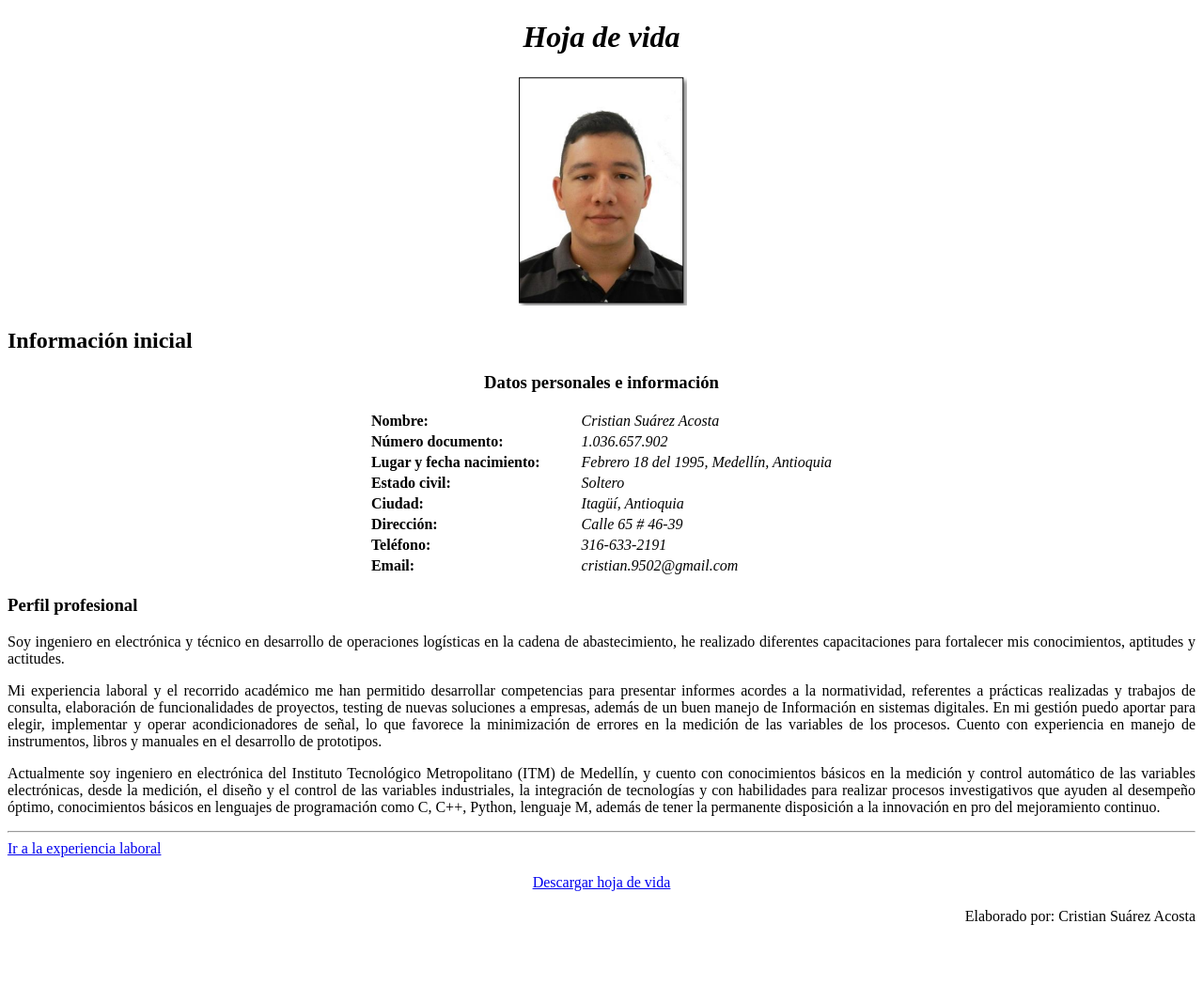
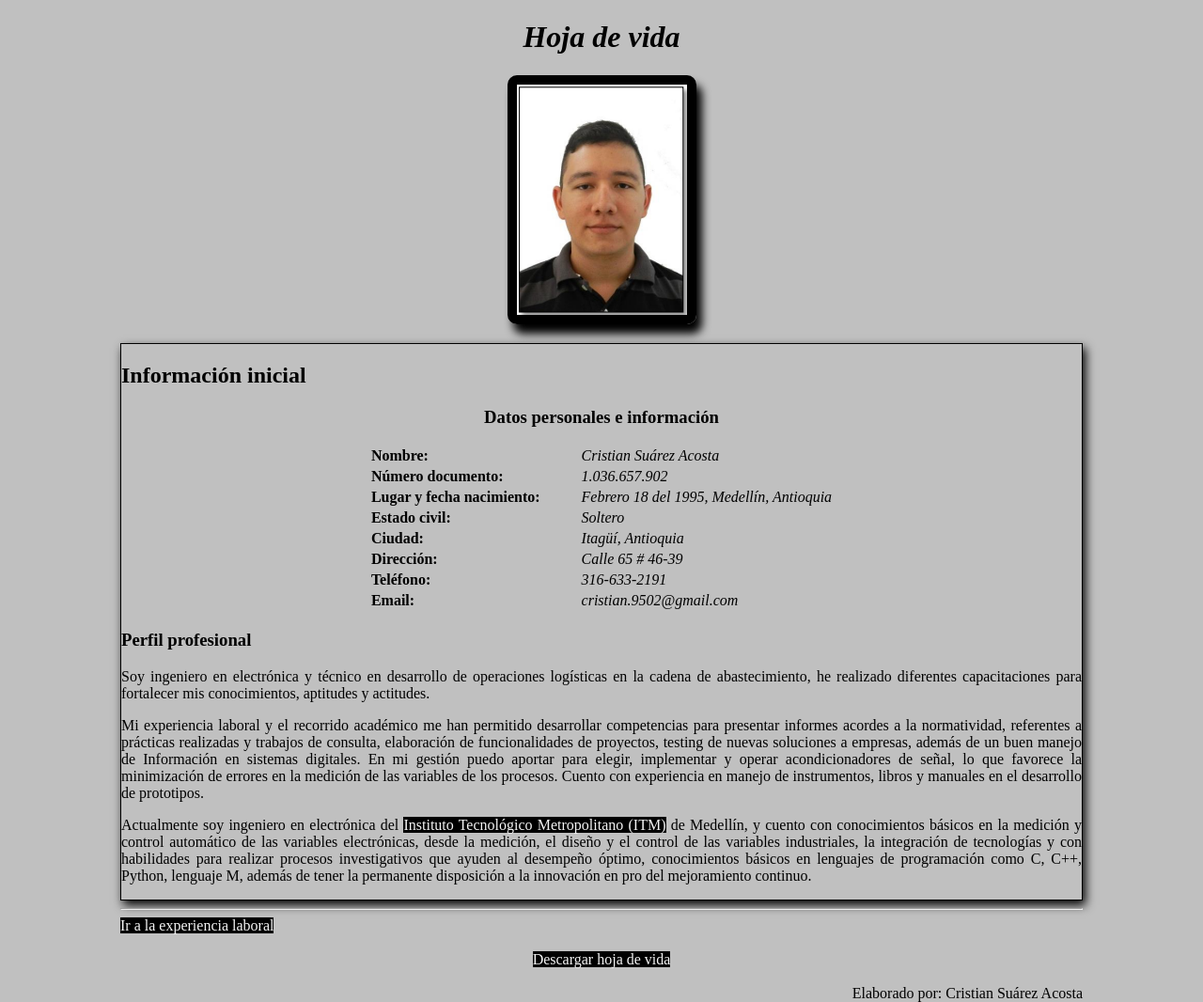
Before and after one commit to Csuarez95/tallerProgramacionWeb, a plain HTML site: page index.html in a window 1280 px wide. Shown: the whole page at 94% size. Before the commit the page ends 992 px from the top, so only its background shows below. Drawn offline with Linux system fonts and the light colour scheme.

Commit message:
Aplicación de CSS.
Se realiza las modifiaciones en el algoritmo de HTML, aplicando los conocimientos adquiridos en CSS para cumplir con lo solicitado por el taller y añadiendo otras pocas funcionalidades a la Web.

```diff
--- /dev/null
+++ b/css/style.css
@@ -0,0 +1,35 @@
+/*Fondo de la página Web*/
+body{
+    width: 1024px;
+    margin: 0px auto;
+    background-color: silver;
+}
+section{
+    border: 1px solid black;
+    box-shadow: 3px 5px 10px black;
+}
+
+/* Borde de la imagen */
+.fondoImagen {
+    border: 10px solid black;
+    border-radius: 10px;
+    box-shadow: 6px 10px 10px black;
+}
+
+/*Animación hipervínculos*/
+a{
+    text-decoration: none;
+    color: whitesmoke;
+    border: 50px;
+    background-color: black;
+    transition: background-color .5s;
+}
+a:hover{
+    color: black;
+    border: 10px;
+    background-color: whitesmoke;
+    font-size: 150%;
+}
+a:active{
+    background-color: lightskyblue;
+}
--- a/index.html
+++ b/index.html
@@ -6,13 +6,14 @@
     <meta name = "viewport" content="width=device-width, initial-scale=1.0">
     <title>Hoja de vida</title>
     <meta name = "description" content="Muestra de información inicial de la hoja de vida">
+    <link rel="stylesheet" href="css/style.css" />
 
 </head>
 <body>
     <header>
         <h1 style="text-align: center;"><i>Hoja de vida</i></h1>
         <figure style="text-align: center;">
-            <img src="img/Foto.PNG" alt="Foto par ala hoja de vida">
+            <img src="img/Foto.PNG" alt="Foto par ala hoja de vida" class="fondoImagen">
         </figure>
 
     </header>
@@ -64,7 +65,7 @@
                     de señal, lo que favorece la minimización de errores en la medición de las variables de los
                     procesos. Cuento con experiencia en manejo de instrumentos, libros y manuales en el
                     desarrollo de prototipos. </p>
-                <p style="text-align:justify">Actualmente soy ingeniero en electrónica del Instituto Tecnológico Metropolitano (ITM) de
+                <p style="text-align:justify">Actualmente soy ingeniero en electrónica del <a href="https://www.itm.edu.co/" target="_blank">Instituto Tecnológico Metropolitano (ITM)</a> de
                     Medellín, y cuento con conocimientos básicos en la medición y control automático de las
                     variables electrónicas, desde la medición, el diseño y el control de las variables
                     industriales, la integración de tecnologías y con habilidades para realizar procesos
```
Also changed, not shown: estudios.html (+2 -1 lines), expLaboral.html (+1 -0 lines), refFamiliares.html (+1 -0 lines), refPersonal.html (+1 -0 lines).
